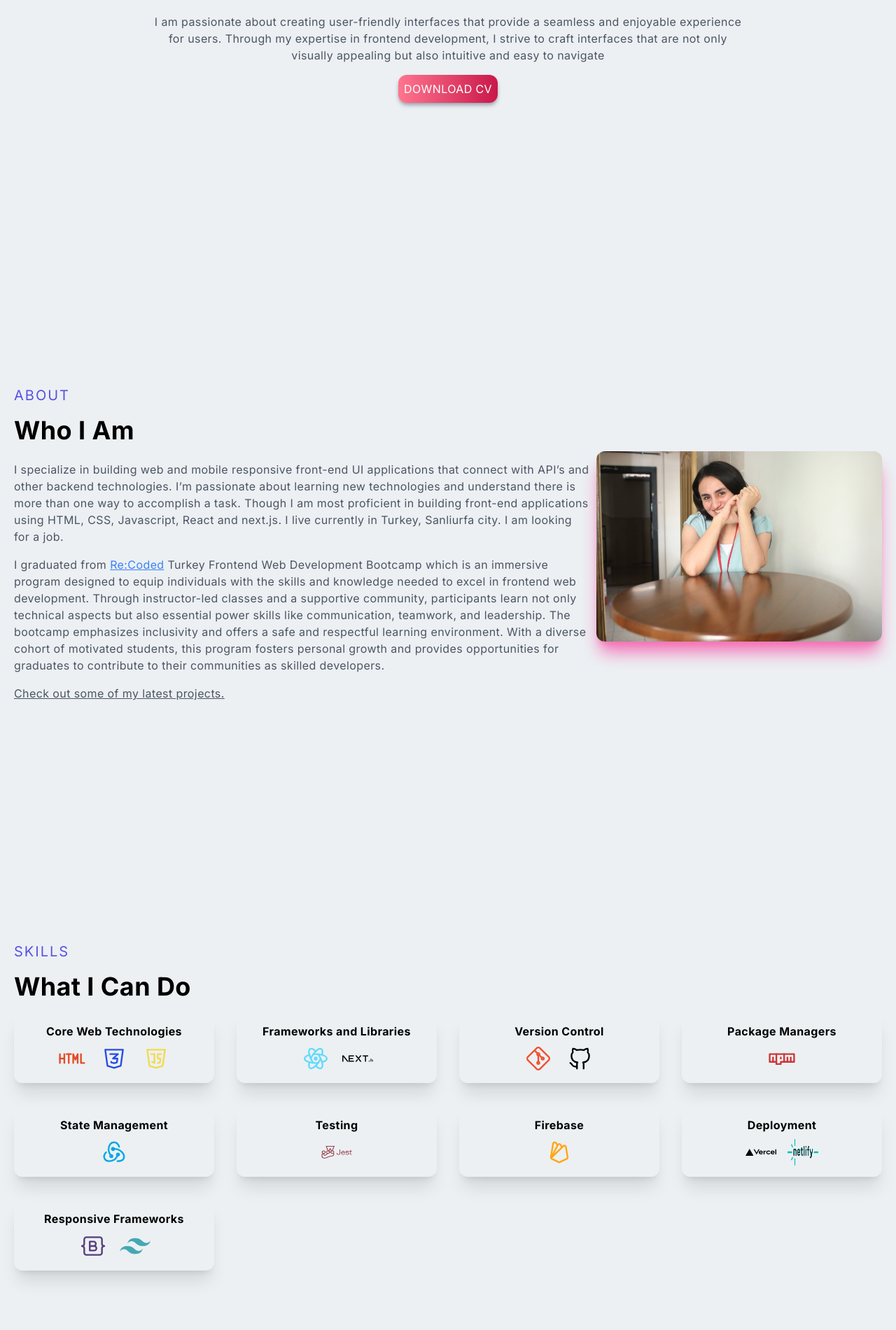
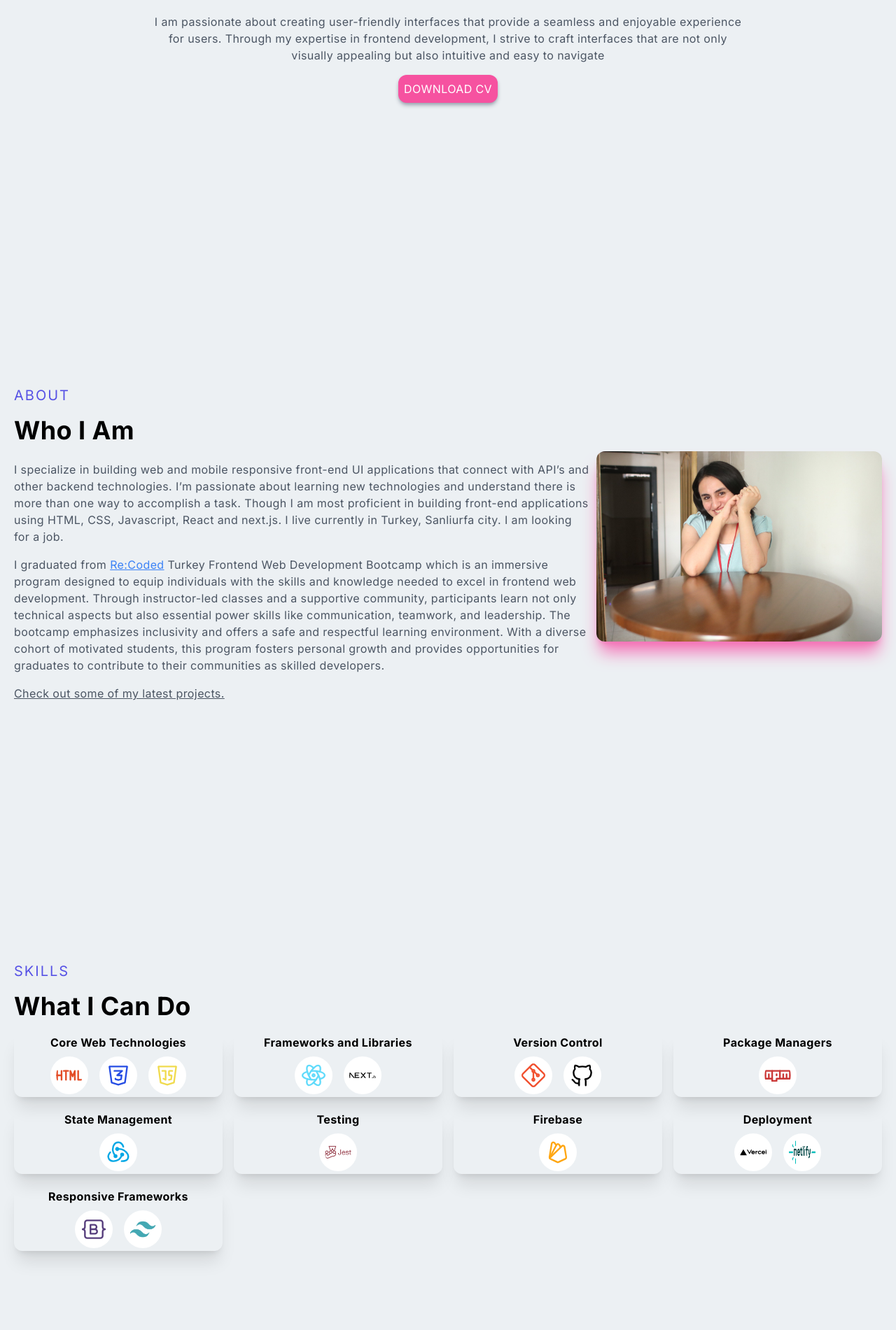
Before and after one commit to 202303-PRM-TR-FEW/portfolio-project-Izdiharomer, a Next.js app in the folder portfolio/: page / in a window 1280 px wide. Shown: the part 419-2320 px from the top of the page at 70% size. Built offline with nearby package versions, Linux system fonts and the light colour scheme.

Commit message:
update: skills component style is modified

```diff
--- a/portfolio/app/components/Skills.jsx
+++ b/portfolio/app/components/Skills.jsx
@@ -13,11 +13,11 @@ const Skills = () => {
           Skills
         </p>
         <h2 className='py-4'>What I Can Do</h2>
-        <div className='grid grid-cols-2 lg:grid-cols-4 gap-8'>
+        <div className='grid grid-cols-2 lg:grid-cols-4 gap-4'>
           {skills.skills.map((skill, skillIndex) => (
             <div
               key={skillIndex}
-              className='p-4 shadow-xl rounded-xl hover:scale-105 ease-in duration-300'
+              className='p-1 shadow-xl rounded-xl hover:scale-105 ease-in duration-300'
             >
               <div
                 className='grid grid-cols-1 gap-2 justify-center items-center w-full h-full'
@@ -38,7 +38,7 @@ const Skills = () => {
                         width={64}
                         height={64}
                         alt={image.alt}
-                        className='w-[44px] h-[38px]'
+                        className='w-[54px] h-[54px] bg-[#fff] rounded-full p-2'
                       />
                       {hoveredText === image.alt && (
                         <div className='absolute  p-1 text-sm rounded-lg shadow-md'>
--- a/portfolio/app/globals.css
+++ b/portfolio/app/globals.css
@@ -59,7 +59,7 @@ html {
   }
 
   .pink_button {
-    @apply shadow-md shadow-gray-400 rounded-xl uppercase bg-gradient-to-r from-[#ff758f] to-[#c9184a] text-white;
+    @apply shadow-md shadow-gray-400 rounded-xl uppercase bg-[#F652A0] text-white;
   }
 }
 
```
